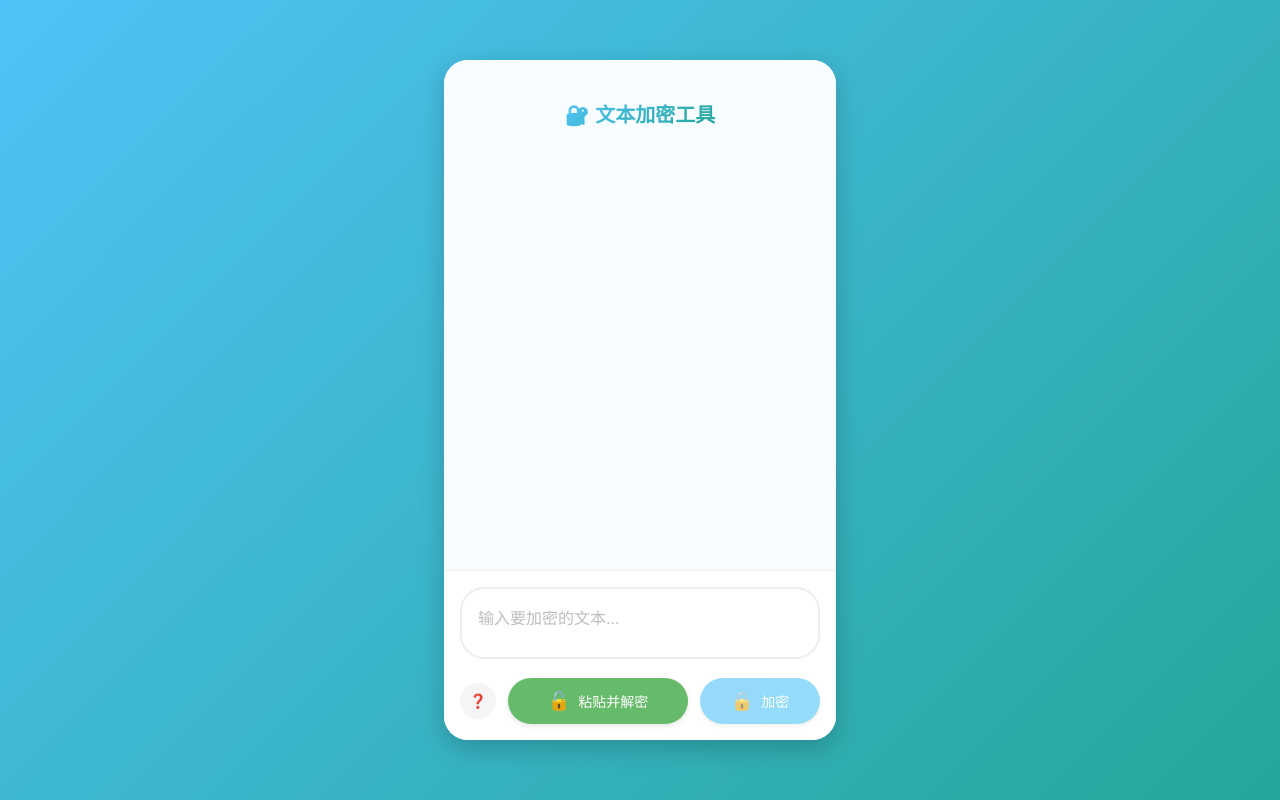
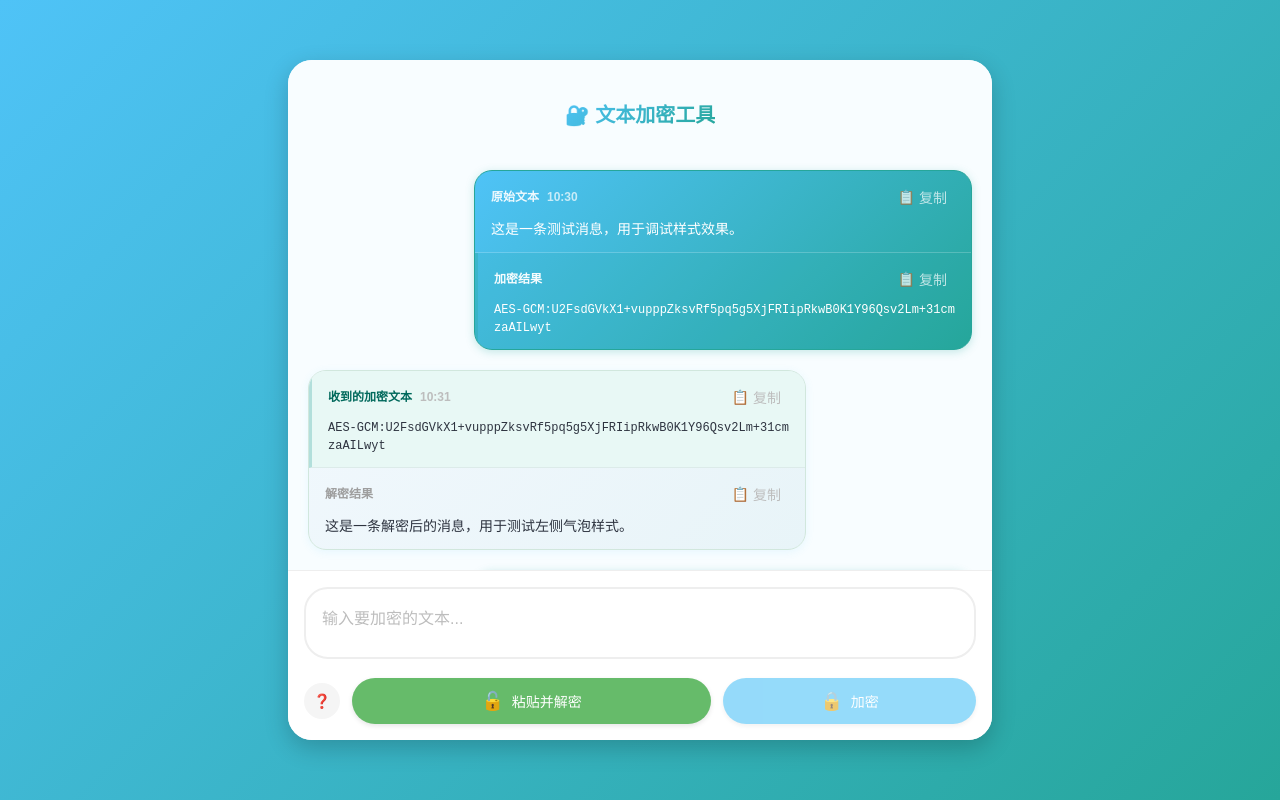
Before and after one commit to nic519/encrypt-msg, a Preact app: page / in a window 1280 px wide. Built offline with nearby package versions, Linux system fonts and the light colour scheme.

Commit message:
更新Vite配置以支持CORS和HMR，添加开发环境测试数据以便调试，优化微信浏览器警告样式，增强用户体验。

```diff
--- a/src/components/App.tsx
+++ b/src/components/App.tsx
@@ -5,6 +5,114 @@ import { MessageList } from './MessageList';
 import { InputArea } from './InputArea';
 import { TipsPanel } from './TipsPanel';
 import { Notification } from './Notification';
+
+// 开发环境测试数据
+const createMockMessages = (): Message[] => {
+  return [
+    {
+      id: 'mock-1',
+      type: 'right',
+      time: '10:30',
+      content: [
+        {
+          type: 'original',
+          text: '这是一条测试消息，用于调试样式效果。',
+          label: '原始文本'
+        },
+        {
+          type: 'encrypted',
+          text: 'AES-GCM:U2FsdGVkX1+vupppZksvRf5pq5g5XjFRIipRkwB0K1Y96Qsv2Lm+31cmzaAILwyt',
+          label: '加密结果'
+        }
+      ]
+    },
+    {
+      id: 'mock-2',
+      type: 'left',
+      time: '10:31',
+      content: [
+        {
+          type: 'encrypted',
+          text: 'AES-GCM:U2FsdGVkX1+vupppZksvRf5pq5g5XjFRIipRkwB0K1Y96Qsv2Lm+31cmzaAILwyt',
+          label: '收到的加密文本'
+        },
+        {
+          type: 'decrypted',
+          text: '这是一条解密后的消息，用于测试左侧气泡样式。',
+          label: '解密结果'
+        }
+      ]
+    },
+    {
+      id: 'mock-3',
+      type: 'right',
+      time: '10:32',
+      content: [
+        {
+          type: 'original',
+          text: '这是一条很长的测试消息，用于测试消息气泡在处理长文本时的样式效果。这条消息包含了多行文本，\n可以测试换行符的处理。\n\n还可以测试空行的处理效果。',
+          label: '原始文本'
+        },
+        {
+          type: 'encrypted',
+          text: 'AES-GCM:U2FsdGVkX1+ABCDEFGHIJKLMNOPQRSTUVWXYZabcdefghijklmnopqrstuvwxyz0123456789+/=',
+          label: '加密结果'
+        }
+      ]
+    },
+    {
+      id: 'mock-4',
+      type: 'left',
+      time: '10:33',
+      content: [
+        {
+          type: 'encrypted',
+          text: 'AES-GCM:U2FsdGVkX1+ABCDEFGHIJKLMNOPQRSTUVWXYZabcdefghijklmnopqrstuvwxyz0123456789+/=',
+          label: '收到的加密文本'
+        },
+        {
+          type: 'decrypted',
+          text: '这是一条包含特殊字符的解密消息：\n• 列表项 1\n• 列表项 2\n\n代码示例：\nfunction test() {\n  console.log("Hello World");\n}\n\n以及一些特殊符号：@#$%^&*()[]{}',
+          label: '解密结果'
+        }
+      ]
+    },
+    {
+      id: 'mock-5',
+      type: 'right',
+      time: '10:34',
+      content: [
+        {
+          type: 'original',
+          text: '短消息测试',
+          label: '原始文本'
+        },
+        {
+          type: 'encrypted',
+          text: 'AES-GCM:U2FsdGVkX1+ShortMessage',
+          label: '加密结果'
+        }
+      ]
+    },
+    {
+      id: 'mock-6',
+      type: 'left',
+      time: '10:35',
+      content: [
+        {
+          type: 'encrypted',
+          text: 'AES-GCM:U2FsdGVkX1+ShortMessage',
+          label: '收到的加密文本'
+        },
+        {
+          type: 'decrypted',
+          text: '简短回复',
+          label: '解密结果'
+        }
+      ]
+    }
+  ];
+};
 
 /**
  * 主应用组件
@@ -23,9 +131,21 @@ export function App() {
     // 检测微信浏览器
     setIsWechat(uiService.detectWeChat());
 
+    // 临时测试代码 - 开发环境下可以通过URL参数强制显示微信警告
+    if (import.meta.env.DEV && window.location.search.includes('test-wechat')) {
+      setIsWechat(true);
+    }
+
     // 设置移动端适配
     if (!uiService.detectWeChat()) {
       uiService.setupMobileAdaptation();
+    }
+
+    // 开发环境下添加测试数据
+    if (import.meta.env.DEV) {
+      const mockMessages = createMockMessages();
+      setMessages(mockMessages);
+      console.log('开发环境：已加载测试数据');
     }
   }, []);
 
@@ -111,9 +231,20 @@ export function App() {
   // 微信浏览器警告
   if (isWechat) {
     return (
-      <div className="container">
-        <div className="wechat-warning">
-          ⚠️ 检测到微信访问，请使用外部浏览器打开本页面
+      <div className="wechat-warning-container">
+        <div className="wechat-warning-content">
+          <div className="warning-icon">🚫</div>
+          <h2>无法在微信中使用</h2>
+          <p>为了保证功能的正常使用和数据安全，请使用外部浏览器打开本页面</p>
+
+          <div className="usage-tip">
+            <p>💡 <strong>如何使用：</strong></p>
+            <ol>
+              <li>点击右上角 <strong>「⋯」</strong> 菜单</li>
+              <li>选择 <strong>「在浏览器中打开」</strong></li>
+              <li>或复制链接到浏览器中访问</li>
+            </ol>
+          </div>
         </div>
       </div>
     );
--- a/src/styles/layout.css
+++ b/src/styles/layout.css
@@ -26,6 +26,128 @@
 }
 
 /* 警告提示 */
+.wechat-warning-container {
+    min-height: 100vh;
+    background: linear-gradient(135deg, #FFE0E0 0%, #FFF3E0 100%);
+    display: flex;
+    align-items: center;
+    justify-content: center;
+    padding: var(--spacing-lg);
+    font-family: -apple-system, BlinkMacSystemFont, 'Segoe UI', Roboto, sans-serif;
+}
+
+.wechat-warning-content {
+    background: white;
+    border-radius: var(--border-radius-large);
+    box-shadow: 0 8px 32px rgba(0, 0, 0, 0.1);
+    padding: var(--spacing-xl);
+    max-width: 500px;
+    width: 100%;
+    text-align: center;
+    border: 1px solid #FFB3B3;
+}
+
+.warning-icon {
+    font-size: 4rem;
+    margin-bottom: var(--spacing-md);
+    display: block;
+}
+
+.wechat-warning-content h2 {
+    color: #D32F2F;
+    font-size: var(--font-size-xl);
+    margin: 0 0 var(--spacing-md) 0;
+    font-weight: 600;
+}
+
+.wechat-warning-content p {
+    color: #666;
+    font-size: var(--font-size-base);
+    line-height: 1.6;
+    margin: 0 0 var(--spacing-lg) 0;
+}
+
+
+.browser-list {
+    display: flex;
+    flex-wrap: wrap;
+    gap: var(--spacing-sm);
+    justify-content: center;
+}
+
+.browser-item {
+    display: inline-block;
+    background: white;
+    padding: var(--spacing-xs) var(--spacing-sm);
+    border-radius: var(--border-radius-small);
+    border: 1px solid #DEE2E6;
+    font-size: var(--font-size-sm);
+    color: #495057;
+    box-shadow: 0 1px 3px rgba(0, 0, 0, 0.05);
+}
+
+.usage-tip {
+    margin-top: var(--spacing-lg);
+    padding: var(--spacing-md);
+    background: #E3F2FD;
+    border-radius: var(--border-radius);
+    border: 1px solid #BBDEFB;
+    text-align: left;
+}
+
+.usage-tip p {
+    color: #1976D2;
+    font-size: var(--font-size-sm);
+    margin: 0 0 var(--spacing-sm) 0;
+}
+
+.usage-tip ol {
+    color: #424242;
+    font-size: var(--font-size-sm);
+    margin: 0;
+    padding-left: 1.2em;
+}
+
+.usage-tip li {
+    margin-bottom: var(--spacing-xs);
+    line-height: 1.5;
+}
+
+.usage-tip strong {
+    color: #1976D2;
+    font-weight: 600;
+}
+
+/* 移动端适配 */
+@media (max-width: 767px) {
+    .wechat-warning-container {
+        padding: var(--spacing-md);
+    }
+
+    .wechat-warning-content {
+        padding: var(--spacing-lg);
+    }
+
+    .warning-icon {
+        font-size: 3rem;
+    }
+
+    .wechat-warning-content h2 {
+        font-size: var(--font-size-lg);
+    }
+
+    .browser-list {
+        flex-direction: column;
+        align-items: center;
+    }
+
+    .browser-item {
+        min-width: 120px;
+        text-align: center;
+    }
+}
+
+/* 保留原有的旧样式作为备用 */
 .wechat-warning {
     background: var(--danger-color);
     color: white;
--- a/src/styles/messages.css
+++ b/src/styles/messages.css
@@ -37,18 +37,6 @@
     box-shadow: var(--bubble-right-shadow);
 }
 
-.right-bubble .message-content {
-    color: var(--bubble-right-color);
-}
-
-.right-bubble .message-label {
-    color: rgba(255, 255, 255, 0.9);
-}
-
-.right-bubble .message-time {
-    color: rgba(255, 255, 255, 0.7);
-}
-
 /* 消息内容 */
 .message {
     padding: var(--spacing-md) var(--spacing-lg);
@@ -60,6 +48,11 @@
 
 .message:not(:last-child) {
     border-bottom: 1px solid rgba(0, 0, 0, 0.05);
+}
+
+/* 右侧气泡中的消息分隔线 - 统一样式，只调整颜色 */
+.right-bubble .message:not(:last-child) {
+    border-bottom: 1px solid rgba(255, 255, 255, 0.2);
 }
 
 .message-content {
@@ -74,9 +67,6 @@
     font-family: var(--font-family-mono);
     word-break: break-all;
     font-size: var(--font-size-xs);
-    background: rgba(255, 255, 255, 0.1);
-    padding: var(--spacing-sm);
-    border-radius: var(--border-radius-small);
     margin-top: var(--spacing-sm);
 }
 
@@ -100,6 +90,15 @@
     font-size: var(--font-size-xs);
     color: var(--gray-400);
     margin-left: var(--spacing-sm);
+}
+
+/* 右侧气泡中的标签和时间颜色调整 */
+.right-bubble .message-label {
+    color: rgba(255, 255, 255, 0.9);
+}
+
+.right-bubble .message-time {
+    color: rgba(255, 255, 255, 0.7);
 }
 
 /* 加密消息特殊样式 - 优化配色 */
@@ -126,18 +125,6 @@
 
 .right-bubble .encrypt-message .message-label {
     color: var(--encrypt-msg-label-color-right);
-}
-
-.right-bubble .encrypt-message .encrypted-content {
-    background: rgba(255, 255, 255, 0.15);
-    border: 1px solid rgba(255, 255, 255, 0.2);
-}
-
-/* 右侧气泡中的消息分隔线 */
-.right-bubble .message:not(:last-child) {
-    border-bottom: 1px dashed rgba(255, 255, 255, 0.2);
-    padding-bottom: var(--spacing-md);
-    margin-bottom: 0;
 }
 
 /* 气泡底部 */
--- a/vite.config.ts
+++ b/vite.config.ts
@@ -19,7 +19,15 @@ export default defineConfig({
         },
     },
     server: {
+        host: true, // 或者使用 '0.0.0.0'，允许外部访问
         port: 3000,
         open: true,
+        strictPort: false, // 如果端口被占用，自动尝试下一个端口
+        // 添加CORS支持，虽然通常不需要，但在某些情况下可能有用
+        cors: true,
+        // 添加网络相关配置
+        hmr: {
+            host: "localhost", // HMR 可以保持localhost，避免网络问题
+        },
     },
 })
```
Also changed, not shown: src/vite-env.d.ts (added, +13 -0 lines).
